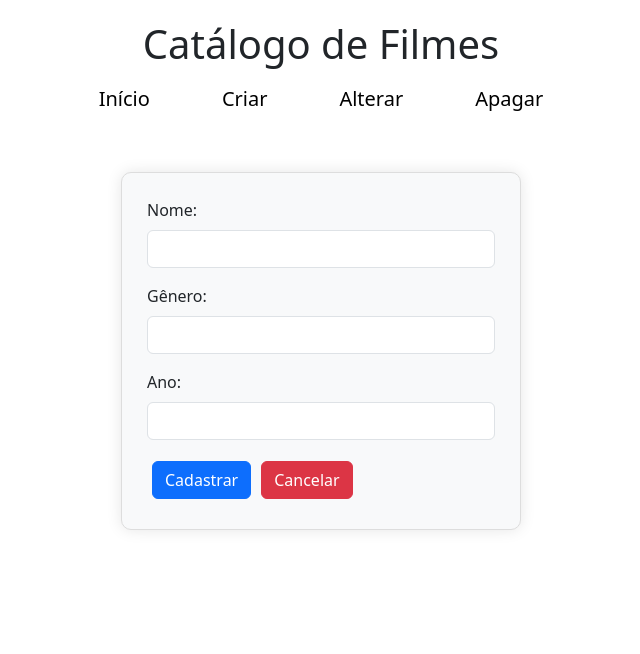
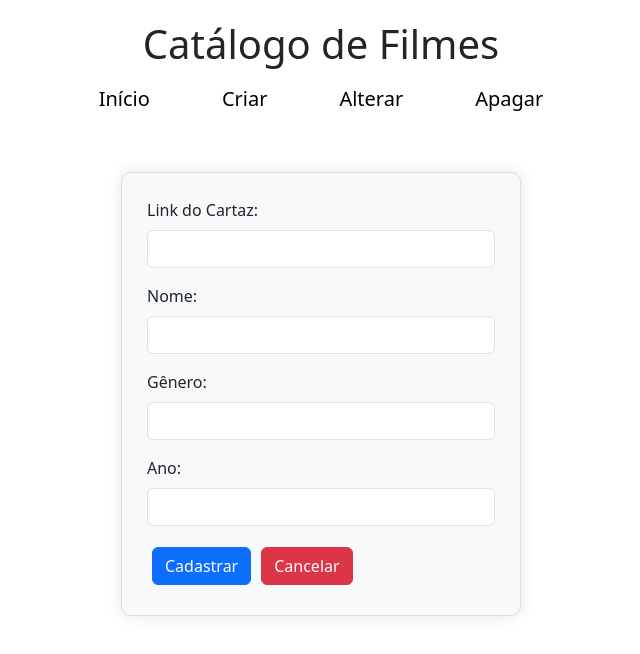
Before and after one commit to montillha/movies, a React (Vite) app: page /create in a window 1280 px wide. Shown: the top 654 px of the page, without its empty margins (319-959 px from the left). Built offline with nearby package versions, Linux system fonts and the light colour scheme.

Commit message:
add imagem

```diff
--- a/src/components/Form.jsx
+++ b/src/components/Form.jsx
@@ -6,6 +6,7 @@ import axios from 'axios';
 const Form = () => {
     const navigate = useNavigate();
     const [movie,setMovie]=useState({
+        posterUrl: "",
         nome:"",
         genero:"",
         ano:""
@@ -28,6 +29,14 @@ const Form = () => {
     }
   return (
     <form onSubmit={handleSubmit}>
+
+    <div className="mb-3">
+      <label htmlFor="posterUrl" className="form-label">Link do Cartaz:</label>
+      <input type="url" required className="form-control" id="posterUrl" value={movie.posterUrl || ""}
+      onChange={e => setMovie({ ...movie, posterUrl: e.target.value })}
+      />
+    </div>
+
     <div className="mb-3">
       <label htmlFor="nome" className="form-label">Nome:</label>
       <input type="text" required className="form-control" id="nome" value={movie.nome}
--- a/src/components/SingleMovie.jsx
+++ b/src/components/SingleMovie.jsx
@@ -5,6 +5,7 @@ import { useNavigate, useParams } from 'react-router-dom'
 const SingleMovie = () => {
     const{id} = useParams();
     const [movie,setMovie]=useState({
+        posterUrl:"",
         nome:"",
         genero:"",
         ano:""
@@ -22,17 +23,23 @@ const SingleMovie = () => {
     },[]);
 
   return (
-    <div  className="container d-flex justify-content-center">
+    <div className="container d-flex justify-content-center align-items-center" style={{ minHeight: "100vh" }}>
       <div className="card shadow mt-3">
-      <div className="card-body">
-        <h4 className="card-title text-center">Detalhes do filme:</h4>
-        <p className="card-text"><strong>Nome:</strong> {movie.nome}</p>
-        <p className="card-text"><strong>Gênero:</strong> {movie.genero}</p>
-        <p className="card-text"><strong>Ano:</strong> {movie.ano}</p>
-        <button className="btn btn-danger mt-2" onClick={handleBack} >Voltar</button>
+        <div className="card-body text-center">
+          <h4 className="card-title">Detalhes do filme:</h4>
+          <img
+            src={movie.posterUrl}
+            alt={`Cartaz de ${movie.nome}`}
+            style={{ maxWidth: "200px", borderRadius: "8px", marginBottom: "16px" }}
+          />
+          <p className="card-text"><strong>Nome:</strong> {movie.nome}</p>
+          <p className="card-text"><strong>Gênero:</strong> {movie.genero}</p>
+          <p className="card-text"><strong>Ano:</strong> {movie.ano}</p>
+          <button className="btn btn-danger mt-2" onClick={handleBack}>Voltar</button>
+        </div>
       </div>
     </div>
-  </div>
+
   )
 }
 
```
